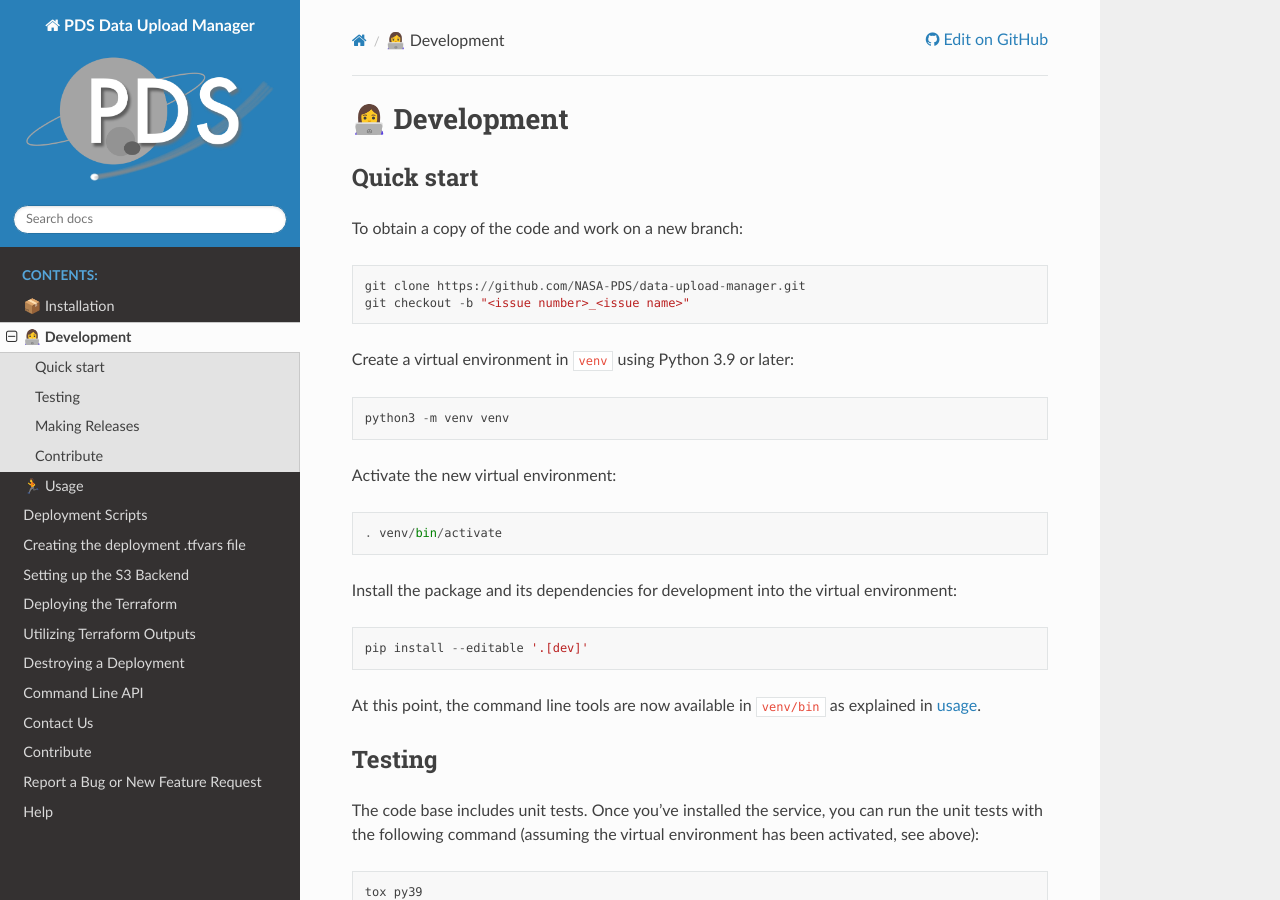
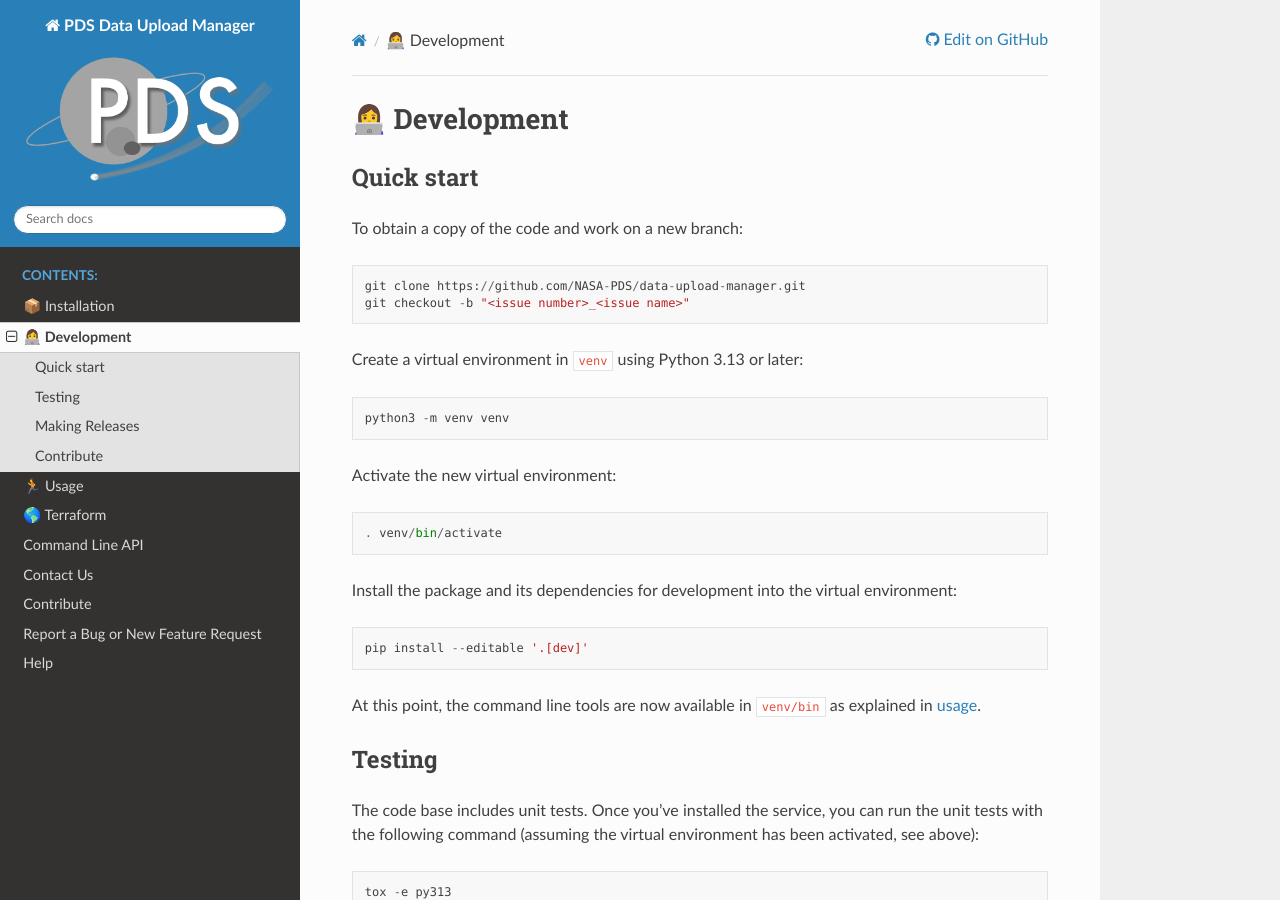
Before and after one commit to NASA-PDS/data-upload-manager, a Sphinx documentation site: the page built from docs/source/development/index.rst, in a window 1280 px wide and 900 px high. Built offline with Sphinx 7.4.7 and the Read the Docs theme 3.1.0, drawn with Linux system fonts in a browser that asks for light colours.

Commit message:
Python 3.13 upgrade

```diff
--- a/docs/source/api/index.rst
+++ b/docs/source/api/index.rst
@@ -1,10 +1,10 @@
-️Command Line API
-=================
+Command Line API
+================
 
 This section contains details on the interfaces for the command line tools.
 
 pds-ingress-client
------------
+------------------
 
 .. argparse::
    :module: pds.ingress.client.pds_ingress_client
--- a/docs/source/conf.py
+++ b/docs/source/conf.py
@@ -34,11 +34,8 @@
     'sphinx.ext.viewcode',
     'sphinx.ext.githubpages',
     'sphinx.ext.autosummary',
-    'sphinx_rtd_theme'
+    'sphinxarg.ext'
 ]
-
-# Add any paths that contain templates here, relative to this directory.
-templates_path = ['_templates']
 
 # List of patterns, relative to source directory, that match files and
 # directories to ignore when looking for source files.
@@ -77,7 +74,6 @@
 html_theme_options = {
     'canonical_url': '',
     'logo_only': False,
-    'display_version': True,
     'prev_next_buttons_location': 'bottom',
     'style_external_links': False,
     # Toc options
--- a/docs/source/development/index.rst
+++ b/docs/source/development/index.rst
@@ -9,7 +9,7 @@
     git clone https://github.com/NASA-PDS/data-upload-manager.git
     git checkout -b "<issue number>_<issue name>"
 
-Create a virtual environment in ``venv`` using Python 3.9 or later::
+Create a virtual environment in ``venv`` using Python 3.13 or later::
 
     python3 -m venv venv
 
@@ -31,7 +31,7 @@
 run the unit tests with the following command (assuming the virtual environment
 has been activated, see above)::
 
-    tox py39
+    tox -e py313
 
 
 Making Releases
--- a/docs/source/installation/index.rst
+++ b/docs/source/installation/index.rst
@@ -9,7 +9,7 @@
 Prior to installing this software, ensure your system meets the following
 requirements:
 
-* Python_ 3.9 or above. Python 2 is *not* supported.
+* Python_ 3.13 or above. Python 2 is *not* supported.
 * Terraform 1.0.11 or above. Note that Terraform is only required when deploying
   the server side components. It is not required to run the client-side script.
   For more information on deploying the server side components via Terraform,
--- a/docs/source/terraform/index.rst
+++ b/docs/source/terraform/index.rst
@@ -1,5 +1,5 @@
- 🌎  Terraform
-==================
+🌎  Terraform
+=============
 
 This section describes how to deploy the server side components of the DUM to
 AWS via Terraform_. These instructions are intended for PDS Engineering Node
--- a/docs/source/usage/index.rst
+++ b/docs/source/usage/index.rst
@@ -27,7 +27,7 @@
 specifying one of the following node name values: ``atm,eng,geo,img,naif,ppi,rs,rms,sbn``
 
 The ``--dry-run`` flag can be used to have ``pds-ingress-client`` determine the
-full set of files and directories to  be processed without actually submitting
+full set of files and directories to be processed without actually submitting
 anything for ingest to PDS Cloud. This feature can be useful to ensure the correct
 set of files are being included for a request before performing any communication
 with the Server side of DUM.
--- a/setup.cfg
+++ b/setup.cfg
@@ -15,8 +15,6 @@
 download_url = https://github.com/NASA-PDS/data-upload-manager/releases/
 classifiers =
     Programming Language :: Python :: 3
-    Programming Language :: Python :: 3.9
-    License :: OSI Approved :: Apache Software License
     Operating System :: OS Independent
 
 
@@ -51,7 +49,7 @@
 package_dir =
     = src
 packages = find_namespace:
-python_requires = >= 3.9
+python_requires = >= 3.13
 
 [options.entry_points]
 console_scripts =
@@ -78,6 +76,7 @@
     pre-commit>=3.3.3,<4.4.0
     sphinx>=7.2.6,<8.3.0
     sphinx-rtd-theme>=2.0,<3.1
+    sphinx-argparse~=0.5.2
     terraform-local>=0.18.2,<0.25.0
     tox>=4.11,<4.29
     types-setuptools>=68.1.0,<80.9.1
```
Also changed, not shown: README.md (+3 -4 lines), 4 other files.
